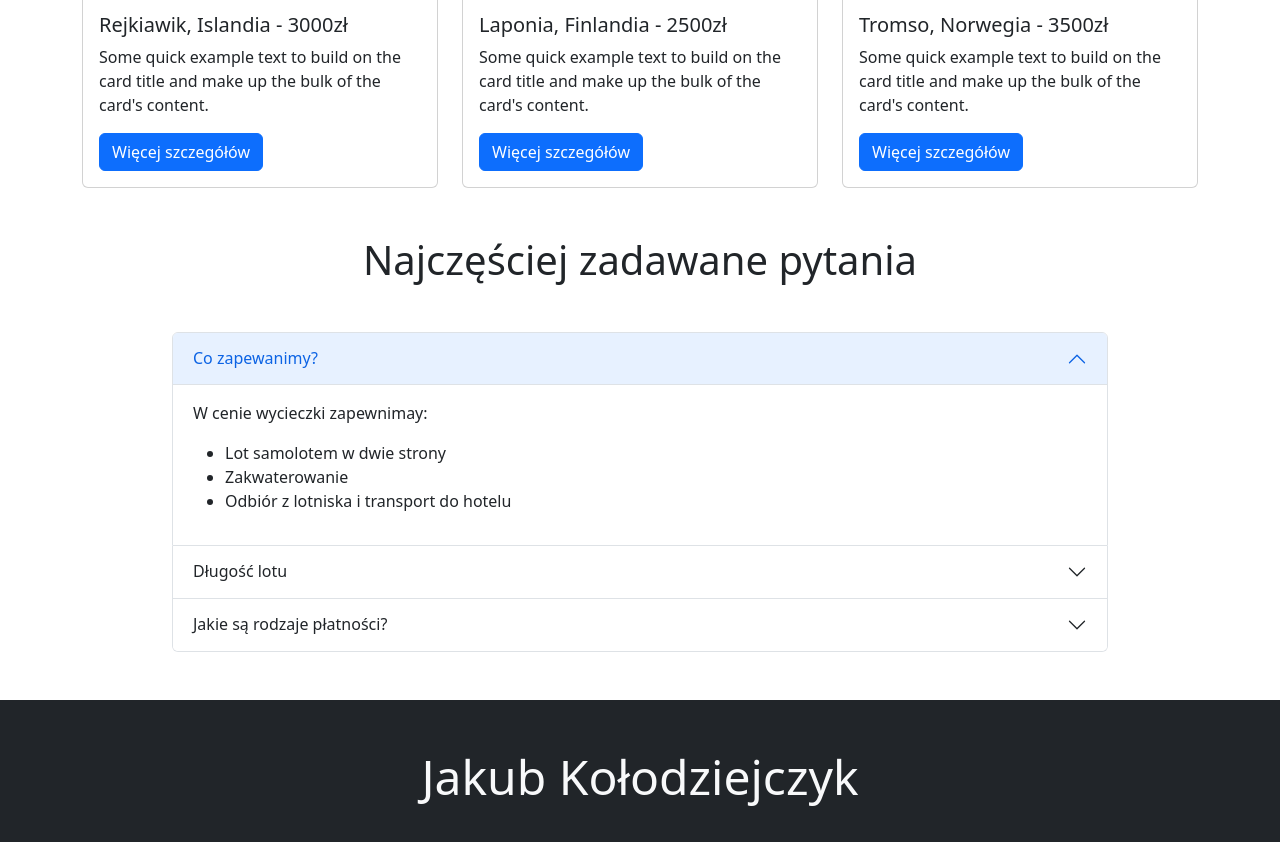
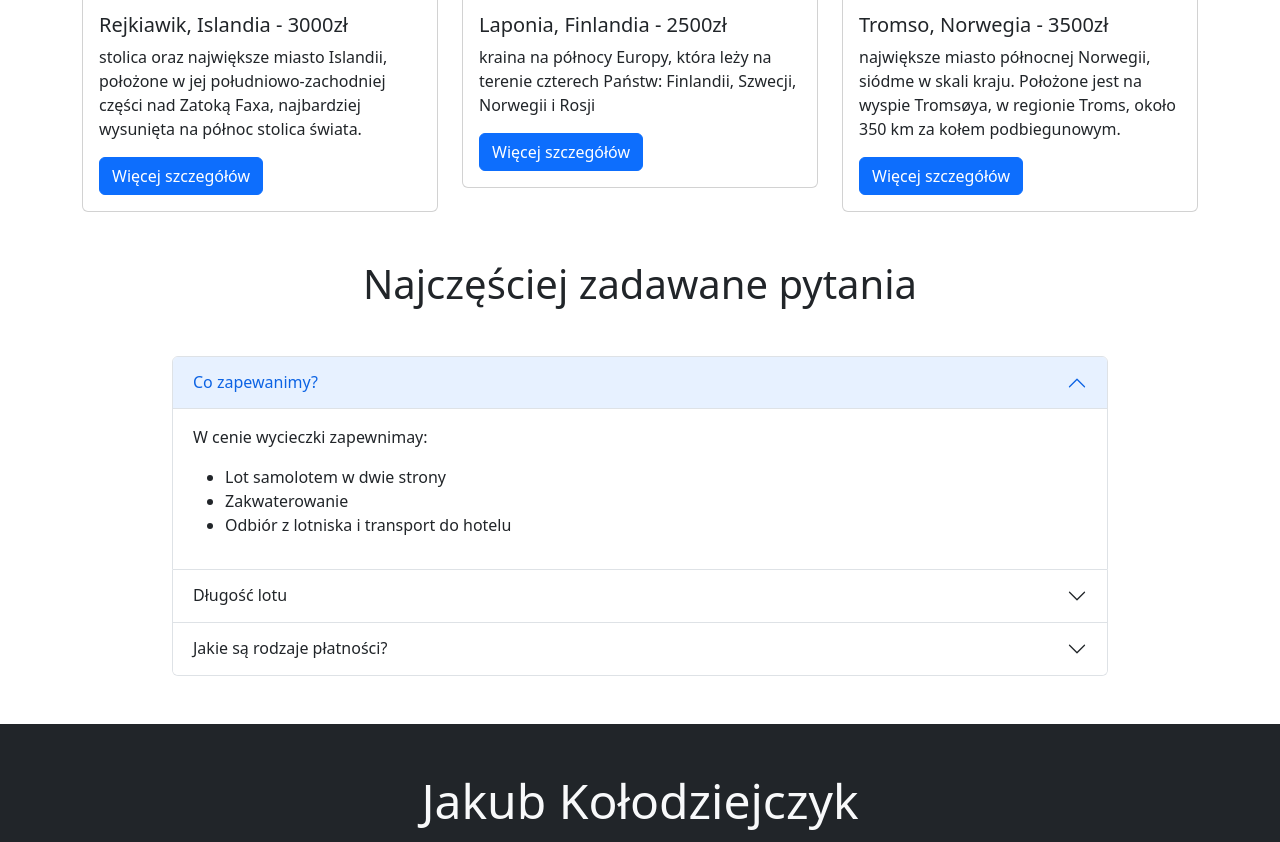
Before and after one commit to JestemKubus/Bootstrap5, a plain HTML site: page index.html in a window 1280 px wide. Shown: the part 984-1826 px from the top of the page. Drawn offline with nearby package versions, Linux system fonts and the light colour scheme.

Commit message:
Poprawka związana z tekstem

```diff
--- a/index.html
+++ b/index.html
@@ -14,7 +14,7 @@
 
 
 
-    <title>Bootstrap 5 Carousel Slider</title>
+    <title>Wycieczki</title>
 </head>
 
 <body>
@@ -110,9 +110,7 @@
                     <img src="https://images.unsplash.com/photo-1612686635542-2244ed9f8ddc?fit=crop&w=2070&q=100"
                         class="d-block w-100 c-img" alt="Slide 3">
                     <div class="carousel-caption top-0 mt-4">
-                        <p class="text-uppercase fs-3 mt-5">Destination activities</p>
                         <p class="display-1 fw-bolder text-capitalize">Wybierz się na wędrówkę po lodowcu</p>
-
                     </div>
                 </div>
             </div>
@@ -137,11 +135,7 @@
                             class="card-img-top cards-img" alt="card 1">
                         <div class="card-body">
                             <h5 class="card-title">Rejkiawik, Islandia - 3000zł</h5>
-                            <p class="card-text">Some quick example text to build on the card title and make up the bulk
-                                of
-                                the
-                                card's
-                                content.</p>
+                            <p class="card-text">stolica oraz największe miasto Islandii, położone w jej południowo-zachodniej części nad Zatoką Faxa, najbardziej wysunięta na północ stolica świata.</p>
                             <a href="https://pl.wikipedia.org/wiki/Reykjav%C3%ADk" target="_blank"
                                 class="btn btn-primary">Więcej szczegółów</a>
                         </div>
@@ -154,11 +148,7 @@
                             class="card-img-top cards-img" alt="card 2">
                         <div class="card-body">
                             <h5 class="card-title">Laponia, Finlandia - 2500zł</h5>
-                            <p class="card-text">Some quick example text to build on the card title and make up the bulk
-                                of
-                                the
-                                card's
-                                content.</p>
+                            <p class="card-text">kraina na północy Europy, która leży na terenie czterech Państw: Finlandii, Szwecji, Norwegii i Rosji</p>
                             <a href="https://pl.wikipedia.org/wiki/Laponia" target="_blank"
                                 class="btn btn-primary">Więcej
                                 szczegółów</a>
@@ -172,11 +162,7 @@
                             class="card-img-top cards-img" alt="card 1">
                         <div class="card-body">
                             <h5 class="card-title">Tromso, Norwegia - 3500zł</h5>
-                            <p class="card-text">Some quick example text to build on the card title and make up the bulk
-                                of
-                                the
-                                card's
-                                content.</p>
+                            <p class="card-text">największe miasto północnej Norwegii, siódme w skali kraju. Położone jest na wyspie Tromsøya, w regionie Troms, około 350 km za kołem podbiegunowym.</p>
                             <a href="https://pl.wikipedia.org/wiki/Troms%C3%B8" target="_blank"
                                 class="btn btn-primary">Więcej szczegółów</a>
                         </div>
```
